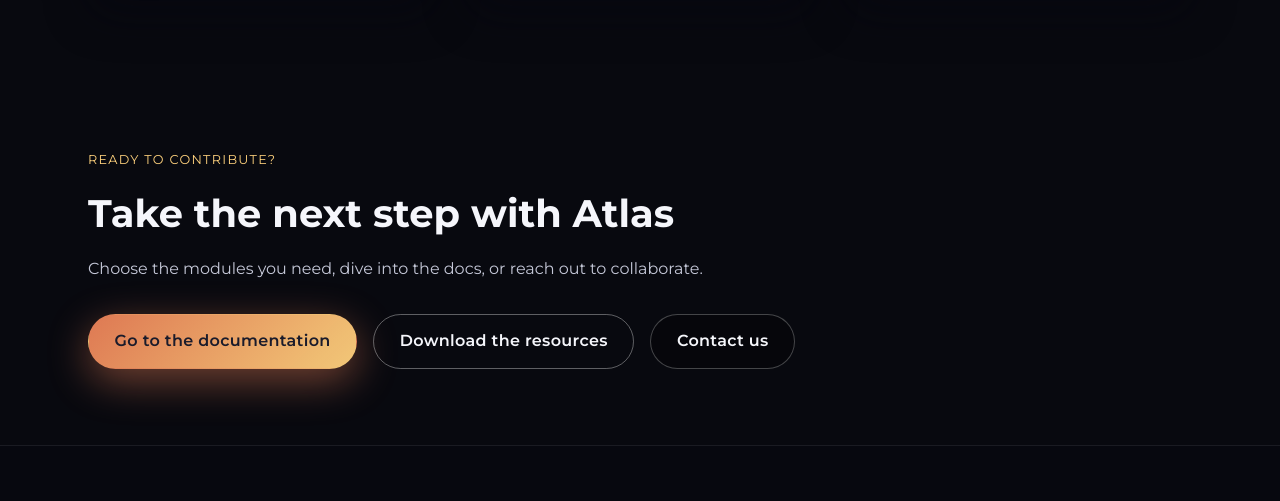
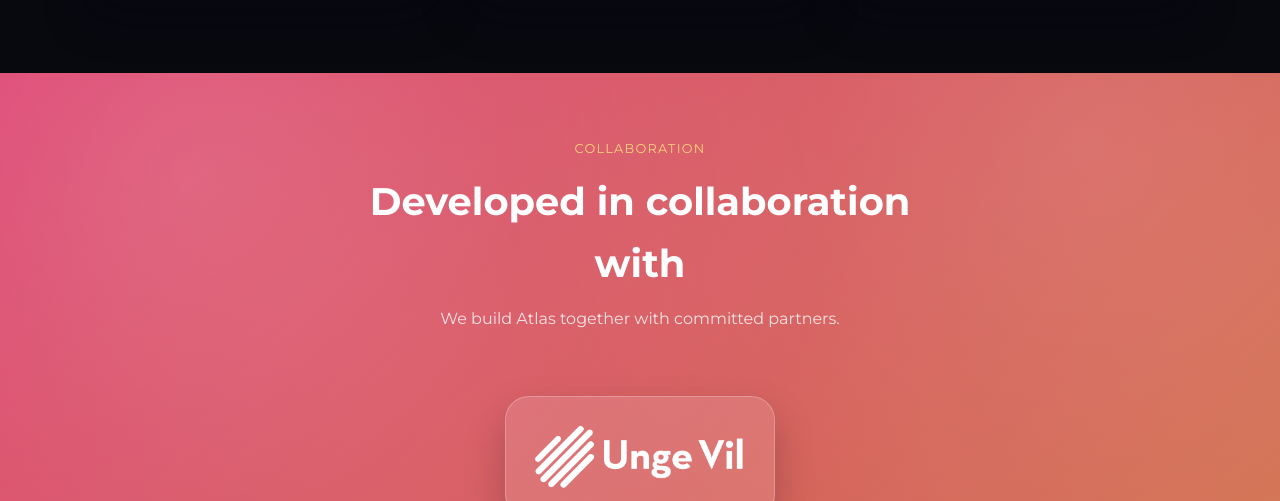
Before and after one commit to Unge-Vil/Atlas-modellen-landingpage, a plain HTML site: page en/index.html in a window 1280 px wide. Shown: the part 3599-4100 px from the top of the page. Drawn offline with Linux system fonts and the light colour scheme.

Commit message:
Add collaboration partner section

```diff
--- a/en/index.html
+++ b/en/index.html
@@ -132,6 +132,21 @@
       </div>
     </section>
 
+    <section class="section section--collab" id="partners" aria-labelledby="collab-title">
+      <div class="container">
+        <div class="section__header">
+          <span class="section__eyebrow">Collaboration</span>
+          <h2 class="section__title" id="collab-title">Developed in collaboration with</h2>
+          <p class="section__lead">We build Atlas together with committed partners.</p>
+        </div>
+        <div class="collab-logos" role="list">
+          <div class="collab-logos__item" role="listitem">
+            <img src="../assets/img/UngeVil-dark-line.png" alt="Unge Vil" loading="lazy" decoding="async">
+          </div>
+        </div>
+      </div>
+    </section>
+
     <section class="section section--cta" id="contact" aria-labelledby="cta-title">
       <div class="container">
         <div class="section__header">
--- a/styles/site.css
+++ b/styles/site.css
@@ -455,6 +455,66 @@ img {
 
 .section {
   padding: var(--spacing-xl) 0;
+}
+
+.section--collab {
+  position: relative;
+  padding: calc(var(--spacing-xl) * 0.85) 0;
+  background: linear-gradient(135deg, rgba(242, 65, 116, 0.9), rgba(245, 133, 91, 0.85));
+  color: #ffffff;
+  overflow: hidden;
+}
+
+.section--collab::before {
+  content: "";
+  position: absolute;
+  inset: 0;
+  background: radial-gradient(circle at 15% 20%, rgba(255, 255, 255, 0.18), transparent 55%),
+    radial-gradient(circle at 85% 15%, rgba(255, 255, 255, 0.12), transparent 50%);
+  pointer-events: none;
+}
+
+.section--collab .container {
+  position: relative;
+  z-index: 1;
+}
+
+.section--collab .section__header {
+  align-items: center;
+  text-align: center;
+  margin: 0 auto var(--spacing-lg);
+}
+
+.section--collab .section__lead {
+  color: rgba(255, 255, 255, 0.82);
+}
+
+.collab-logos {
+  display: flex;
+  flex-wrap: wrap;
+  justify-content: center;
+  gap: clamp(1.5rem, 6vw, 3rem);
+}
+
+.collab-logos__item {
+  min-width: min(220px, 100%);
+  padding: clamp(1.25rem, 3vw, 1.75rem);
+  border-radius: var(--radius-lg);
+  background: rgba(255, 255, 255, 0.12);
+  border: 1px solid rgba(255, 255, 255, 0.24);
+  display: grid;
+  place-items: center;
+  box-shadow: 0 20px 40px rgba(10, 10, 20, 0.22);
+}
+
+.collab-logos__item img {
+  max-height: 64px;
+  width: auto;
+  filter: brightness(0) invert(1);
+}
+
+.theme-light .section--collab {
+  color: #ffffff;
 }
 
 .section__header {
```
Also changed, not shown: no/index.html (+15 -0 lines).
